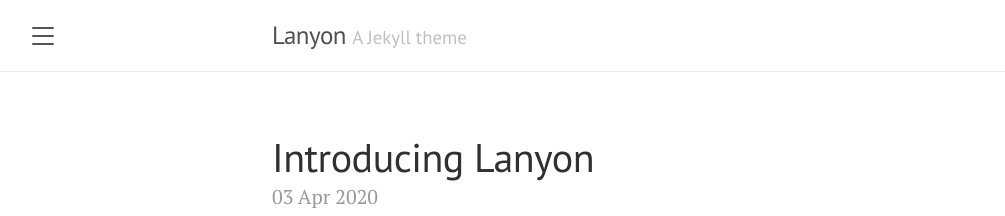
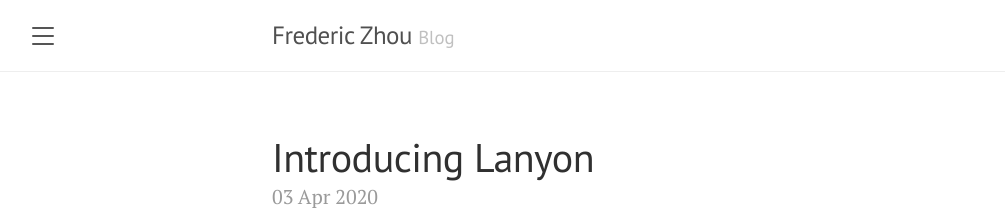
Before and after one commit to Frederic-Zhou/frederic-zhou.github.io, a Jekyll site: the page built from index.html, in a window 1280 px wide and 900 px high. Shown: the top 216 px of the window, without its empty margins (8-1013 px from the left). Built offline with Jekyll 4.4.1, drawn with Linux system fonts in a browser that asks for light colours; the list of posts is cut into pages by our own code.

Commit message:
modify some config

```diff
--- a/_config.yml
+++ b/_config.yml
@@ -1,17 +1,17 @@
 # Setup
-title:               Lanyon
-tagline:             'A Jekyll theme'
-description:         'A reserved <a href="https://jekyllrb.com" target="_blank">Jekyll</a> theme that places the utmost gravity on content with a hidden drawer. Made by <a href="https://twitter.com/mdo" target="_blank">@mdo</a>.'
-url:                 http://lanyon.getpoole.com
+title:               Frederic Zhou
+tagline:             'Blog'
+description:         'Keep thinking!! 写写画画'
+url:                 http://zhoufei.io
 baseurl:             ''
-paginate:            5
+paginate:            10
 permalink:           pretty
 
 # About/contact
 author:
-  name:              Mark Otto
-  url:               https://twitter.com/mdo
-  email:             markdotto@gmail.com
+  name:              Frederic Zhou
+  url:               https://twitter.com/fredericzhou_io
+  email:
 
 # Gems
 plugins:
```
Also changed, not shown: 15 other files.
